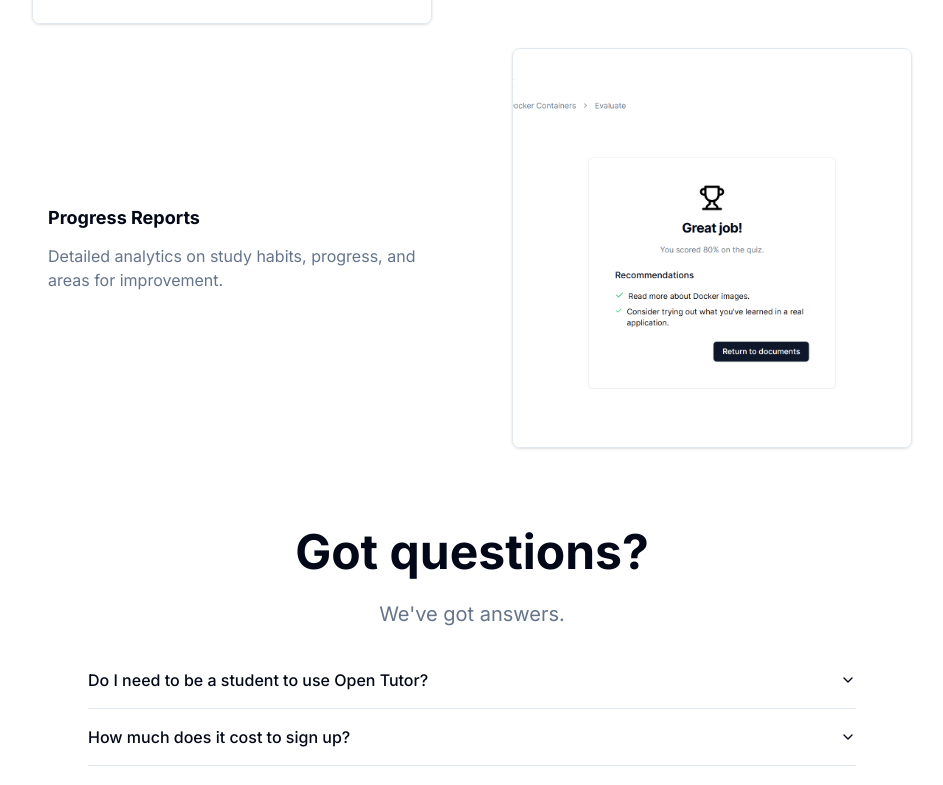
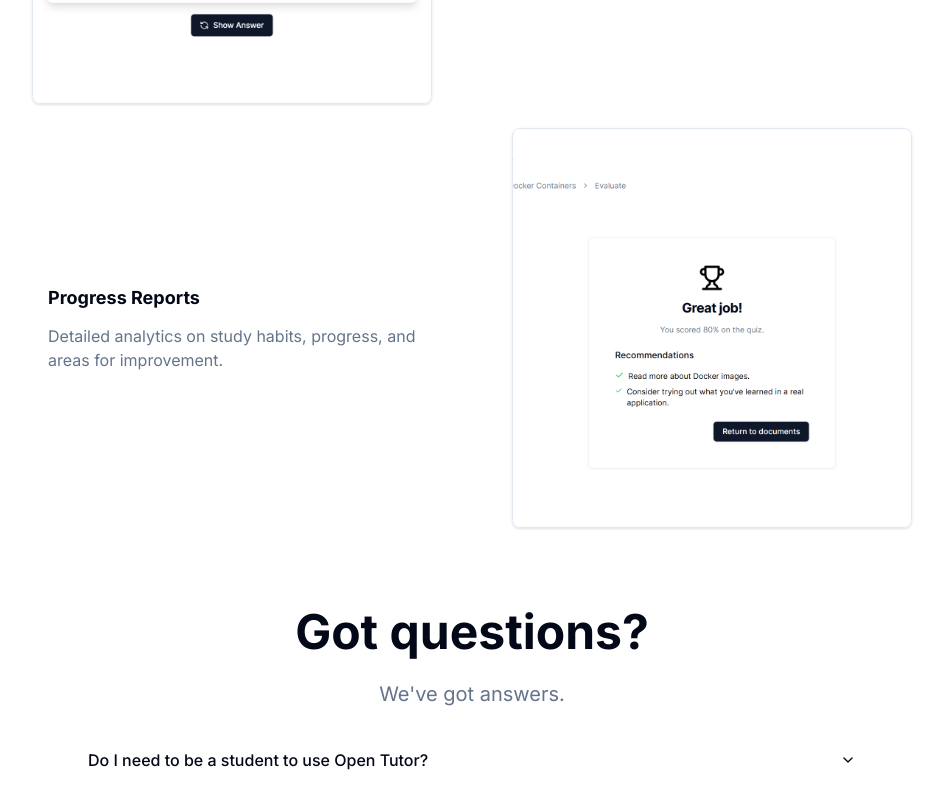
Before and after one commit to kz4killua/open-tutor, a Next.js app in the folder frontend/: page / in a window 1280 px wide. Shown: the part 2000-2785 px from the top of the page, without its empty margins (168-1111 px from the left). Built offline with nearby package versions, Linux system fonts and the light colour scheme.

Commit message:
Add final CTA section.

```diff
--- a/frontend/src/app/page.tsx
+++ b/frontend/src/app/page.tsx
@@ -17,6 +17,7 @@ export default function Home() {
         <Hero />
         <Features />
         <FrequentlyAskedQuestions />
+        <FinalCTA />
       </main>
       <Footer />
     </div>
@@ -79,7 +80,7 @@ function HomeHeader() {
 
 function Hero() {
   return (
-    <section className="grid grid-rows-2 sm:grid-cols-2 sm:grid-rows-1 px-10">
+    <section className="grid grid-rows-2 sm:grid-cols-2 sm:grid-rows-1 px-10 mb-10">
 
       <div className="flex flex-col items-center justify-center text-center space-y-6 py-6 md:py-12 lg:py-32">
         <h1 className="text-3xl md:text-5xl md:leading-tight font-bold">
@@ -122,7 +123,7 @@ function Hero() {
 
 function Features() {
   return (
-    <section id="features" className="flex flex-col items-center justify-center max-w-5xl mx-auto mb-20">
+    <section id="features" className="flex flex-col items-center justify-center max-w-5xl mx-auto my-20">
       <SectionHeading>Features</SectionHeading>
       <SectionSubHeading>(Includes screenshots from the actual app!)</SectionSubHeading>
       <div className="flex flex-col gap-6 mt-5 w-full">
@@ -228,7 +229,7 @@ function FeatureItemSubHeading({
 
 function FrequentlyAskedQuestions() {
   return (
-    <section id="faq" className="flex flex-col items-center justify-center">
+    <section id="faq" className="flex flex-col items-center justify-center my-20">
       <SectionHeading>Got questions?</SectionHeading>
       <SectionSubHeading>We've got answers.</SectionSubHeading>
       <Accordion type="single" collapsible className="w-full max-w-3xl">
@@ -263,7 +264,22 @@ function FrequentlyAskedQuestions() {
 
 
 function FinalCTA() {
-
+  return (
+    <section className="mt-20 mb-10 mx-auto max-w-2xl">
+      <SectionHeading>
+        Ready to try it out?
+      </SectionHeading>
+      <SectionSubHeading>
+        Sign up today and experience the power of our platform. Let&apos;s build something great together.
+      </SectionSubHeading>
+      <div className="text-center">
+        <Button className="px-12 h-12">
+          <Rocket className="w-5 h-5 mr-2" />
+          Get started
+        </Button>
+      </div>
+    </section>
+  )
 }
 
 
```
